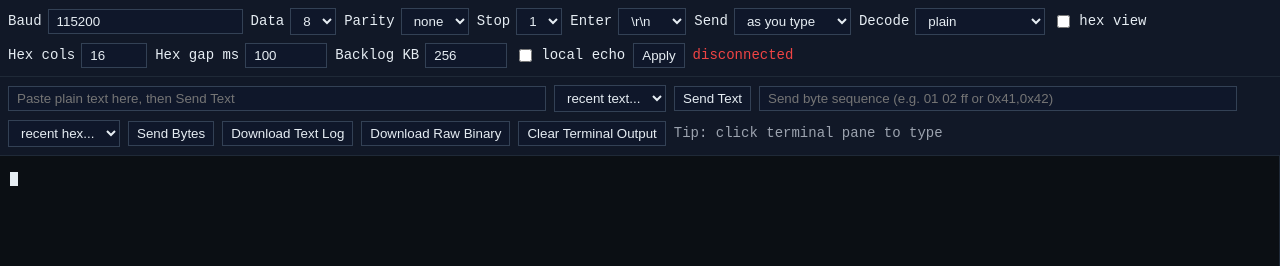
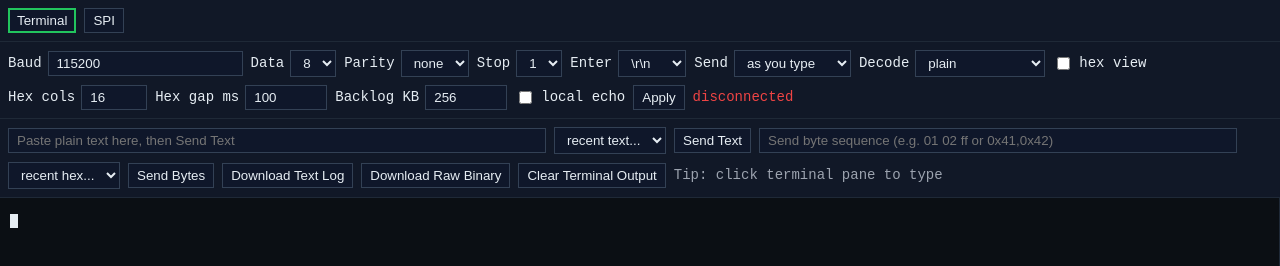
Before and after one commit to colinoflynn/maplelink, a plain HTML site: page src/web/index.html in a window 1280 px wide. Shown: the top 266 px of the page. Drawn offline with Linux system fonts and the light colour scheme.

Commit message:
Add tab for SPI

```diff
--- a/src/web/index.html
+++ b/src/web/index.html
@@ -8,6 +8,9 @@
     :root { --bg:#0b0f14; --bg2:#111827; --fg:#e6edf3; --dim:#9ca3af; --line:#334155; --ok:#22c55e; --err:#ef4444; }
     body { margin:0; background:var(--bg); color:var(--fg); font:14px/1.4 monospace; }
     .bar { padding:8px; border-bottom:1px solid #1f2937; background:var(--bg2); display:flex; gap:8px; align-items:center; flex-wrap:wrap; }
+    .tabs { position:sticky; top:0; z-index:5; }
+    .tabbtn.active { border-color:#22c55e; box-shadow:0 0 0 1px #22c55e inset; }
+    .hidden { display:none !important; }
     label { display:flex; gap:6px; align-items:center; }
     input, select, button { background:#0f172a; color:var(--fg); border:1px solid var(--line); padding:4px 8px; }
     #shell { display:grid; grid-template-columns:1fr; gap:0; height:calc(100vh - 102px); }
@@ -31,9 +34,16 @@
     #dirty.show { display:inline; }
     .cursor { display:inline-block; width:8px; height:1em; background:#e6edf3; vertical-align:bottom; animation:blink 1s steps(1,end) infinite; }
     @keyframes blink { 50%{opacity:0} }
+    #spiout { height:calc(100vh - 150px); overflow:auto; padding:10px; white-space:pre-wrap; border-top:1px solid #1f2937; color:#cbd5e1; }
   </style>
 </head>
 <body>
+  <div class="bar tabs">
+    <button id="tabTerm" class="tabbtn active">Terminal</button>
+    <button id="tabSpi" class="tabbtn">SPI</button>
+  </div>
+
+  <div id="terminalPanel">
   <div class="bar">
     <label>Baud <input id="baud" type="number" value="115200" min="300" step="100"></label>
     <label>Data <select id="data"><option>8</option><option>7</option></select></label>
@@ -70,12 +80,32 @@
     <div id="termvt" class="pane"></div>
     <div id="hex" class="pane"></div>
   </div>
+  </div>
+
+  <div id="spiPanel" class="hidden">
+    <div class="bar">
+      <button id="spicfg">Get SPI Config</button>
+      <button id="spistart">Start Dump</button>
+      <button id="spistop">Stop Dump</button>
+      <span id="spist" class="dim">idle</span>
+    </div>
+    <div id="spiout"></div>
+  </div>
 
   <script>
     const term=document.getElementById('term');
     const termVt=document.getElementById('termvt');
     const hex=document.getElementById('hex');
     const shell=document.getElementById('shell');
+    const terminalPanel=document.getElementById('terminalPanel');
+    const spiPanel=document.getElementById('spiPanel');
+    const tabTerm=document.getElementById('tabTerm');
+    const tabSpi=document.getElementById('tabSpi');
+    const spiCfgBtn=document.getElementById('spicfg');
+    const spiStartBtn=document.getElementById('spistart');
+    const spiStopBtn=document.getElementById('spistop');
+    const spiSt=document.getElementById('spist');
+    const spiOut=document.getElementById('spiout');
     const st=document.getElementById('st');
     const applyBtn=document.getElementById('apply');
     const dirty=document.getElementById('dirty');
@@ -116,8 +146,13 @@
     const textHistory=[];
     const hexHistory=[];
     const sgr={bold:false,fg:'',bg:''};
+    let activeTab='terminal';
 
     function markDirty(v){if(v){applyBtn.classList.add('pending');dirty.classList.add('show');}else{applyBtn.classList.remove('pending');dirty.classList.remove('show');}}
+    function setTab(tab){activeTab=tab;const t=tab==='terminal';terminalPanel.classList.toggle('hidden',!t);spiPanel.classList.toggle('hidden',t);tabTerm.classList.toggle('active',t);tabSpi.classList.toggle('active',!t);if(t)term.focus();}
+    function spiLog(s,cls){const line=document.createElement('div');if(cls)line.className=cls;line.textContent=s;spiOut.appendChild(line);spiOut.scrollTop=spiOut.scrollHeight;}
+    function spiSend(type,obj){const m=Object.assign({type:type,port:'spi0'},obj||{});send(m);}
+    function handleSpiMessage(m){if(m.type==='spi.config'){spiSt.textContent='config loaded';spiSt.className='ok';spiLog('[spi.config] '+JSON.stringify(m));return true;}if(m.type==='spi.dump.status'){spiSt.textContent=m.state||'status';spiSt.className='ok';spiLog('[spi.dump.status] '+JSON.stringify(m));return true;}return false;}
     function keepCursor(){if(cursor.parentNode)cursor.parentNode.removeChild(cursor);term.appendChild(cursor);}
     function termLimit(){const kb=Math.max(32,Math.min(2048,parseInt(retainKb.value,10)||256));return kb*1024;}
     function hexLimit(){return Math.floor(termLimit()*1.5);}
@@ -150,9 +185,9 @@
     async function ensureXterm(){if(xterm||xtermLoading||xtermFailed)return;xtermLoading=true;try{loadCss('__XTERM_CSS_URL__');if(!window.Terminal){try{await loadScript('__XTERM_JS_PRIMARY__');}catch(_){await loadScript('__XTERM_JS_FALLBACK__');}}xterm=new window.Terminal({cursorBlink:true,convertEol:false,scrollback:xtermScrollback(),theme:{background:'#0b0f14',foreground:'#e6edf3'}});xterm.open(termVt);xterm.onData(d=>sendBinary(enc.encode(d)));xterm.write('\r\n[VT100 mode active]\r\n');}catch(_){xtermFailed=true;appendTerm('\n[error failed to load xterm.js, check internet access]\n','err');decodeMode.value='ansi';shell.classList.remove('vt');}finally{xtermLoading=false;}}
     function syncDecodeMode(){if(decodeMode.value==='vt100'){shell.classList.add('vt');ensureXterm();}else{shell.classList.remove('vt');}}
 
-    ws.onopen=()=>{st.textContent='connected';st.className='ok';send({type:'hello'});send({type:'uart.get_config',port:'uart0'});term.focus();};
+    ws.onopen=()=>{st.textContent='connected';st.className='ok';send({type:'hello'});send({type:'uart.get_config',port:'uart0'});spiSend('spi.get_config');term.focus();};
     ws.onclose=()=>{st.textContent='disconnected';st.className='err';};
-    ws.onmessage=(e)=>{if(typeof e.data==='string'){try{const m=JSON.parse(e.data);if(m.type==='uart.config'){appendTerm('\n[config '+JSON.stringify(m)+']\n','ok');}else if(m.type==='error'){appendTerm('\n[error '+(m.msg||'unknown')+']\n','err');}else{appendTerm('\n['+e.data+']\n');}}catch(_){appendTerm(e.data);}}else{queueRx(new Uint8Array(e.data));}};
+    ws.onmessage=(e)=>{if(typeof e.data==='string'){try{const m=JSON.parse(e.data);if(m.type==='uart.config'){appendTerm('\n[config '+JSON.stringify(m)+']\n','ok');}else if(m.type==='error'){appendTerm('\n[error '+(m.msg||'unknown')+']\n','err');if((m.code||'').startsWith('SPI_'))spiLog('[spi.error] '+(m.msg||m.code),'err');}else if(m.type&&m.type.startsWith('spi.')){if(!handleSpiMessage(m))spiLog('[spi] '+JSON.stringify(m));}else{appendTerm('\n['+e.data+']\n');}}catch(_){appendTerm(e.data);}}else{queueRx(new Uint8Array(e.data));}};
 
     applyBtn.onclick=()=>{send({type:'uart.set_config',port:'uart0',baud:parseInt(document.getElementById('baud').value,10)||115200,data_bits:parseInt(document.getElementById('data').value,10)||8,parity:document.getElementById('parity').value,stop_bits:parseInt(document.getElementById('stop').value,10)||1,flow:'none'});markDirty(false);};
     document.getElementById('sendbytes').onclick=()=>{try{const src=tx.value;const b=parseByteInput(src);if(!b.length)return;sendBinary(b);addHistory(hexHistory,src);syncHistory(histHex,hexHistory,'recent hex...');}catch(err){appendTerm('\n[error '+err.message+']\n','err');}};
@@ -168,7 +203,13 @@
     retainKb.addEventListener('input',()=>{if(xterm)xterm.options.scrollback=xtermScrollback();});
     decodeMode.addEventListener('change',syncDecodeMode);
     hexView.onchange=()=>{if(hexView.checked){shell.classList.add('hex');}else{shell.classList.remove('hex');pendingHexChunks=[];pendingHexBytes=0;if(hexTimer){clearTimeout(hexTimer);hexTimer=null;}}};
+    tabTerm.onclick=()=>setTab('terminal');
+    tabSpi.onclick=()=>setTab('spi');
+    spiCfgBtn.onclick=()=>spiSend('spi.get_config');
+    spiStartBtn.onclick=()=>{spiSt.textContent='starting...';spiSt.className='dim';spiSend('spi.dump.start');};
+    spiStopBtn.onclick=()=>{spiSt.textContent='stopping...';spiSt.className='dim';spiSend('spi.dump.stop');};
     term.addEventListener('keydown',(e)=>{if(decodeMode.value==='vt100')return;if(ws.readyState!==1)return;if(sendMode.value==='type'){if(e.key==='Enter'){sendBinary(enterBytes());if(localEcho.checked)appendTerm('\n','dim');}else if(e.key==='Backspace'){sendBinary(new Uint8Array([127]));if(localEcho.checked)appendTerm('\b','dim');}else if(e.key.length===1){sendBinary(enc.encode(e.key));if(localEcho.checked)appendTerm(e.key,'dim');}else return;}else{if(e.key==='Enter'){sendTextLine(lineBuf);sendBinary(enterBytes());if(localEcho.checked)appendTerm('\n','dim');lineBuf='';}else if(e.key==='Backspace'){if(lineBuf.length>0)lineBuf=lineBuf.slice(0,-1);}else if(e.key.length===1){lineBuf+=e.key;if(localEcho.checked)appendTerm(e.key,'dim');}else return;}e.preventDefault();});
+    setTab('terminal');
     syncDecodeMode();
     keepCursor();
   </script>
```
